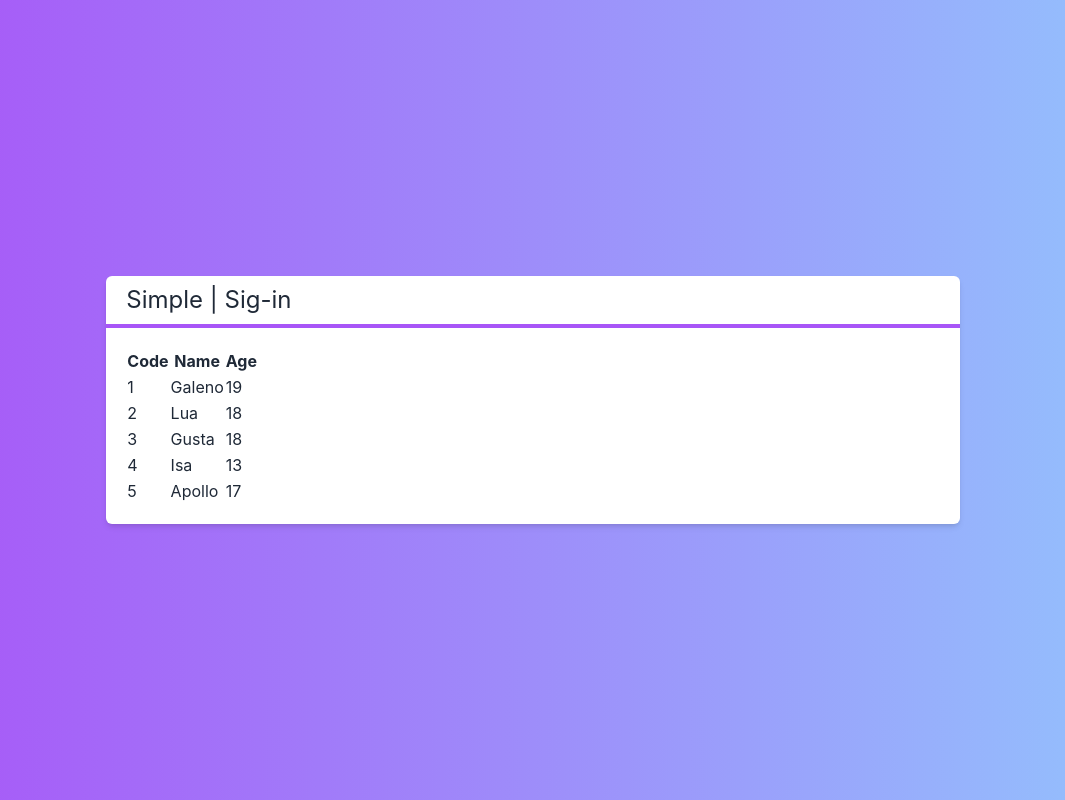
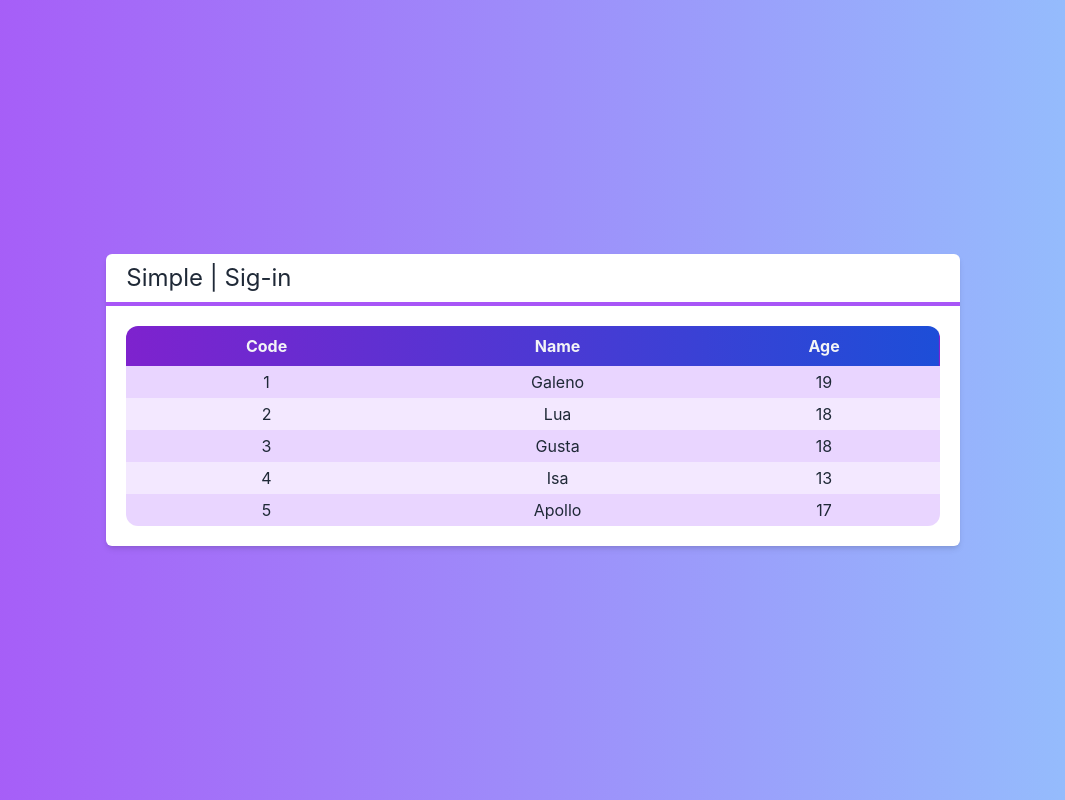
Before and after one commit to galenomoon/ProjectRegistration_React, a Next.js app: page / in a window 1280 px wide. Shown: the whole page, without its empty margins (107-1172 px from the left). Built offline with nearby package versions, Linux system fonts and the light colour scheme.

Commit message:
Developing Layout of Table

```diff
--- a/src/components/Table.tsx
+++ b/src/components/Table.tsx
@@ -8,9 +8,9 @@ export default function Table(props: TableProps) {
   function renderHeader() {
     return (
       <tr>
-        <th>Code</th>
-        <th>Name</th>
-        <th>Age</th>
+        <th className="text-center p-2">Code</th>
+        <th className="text-center p-2">Name</th>
+        <th className="text-center p-2">Age</th>
       </tr>
     );
   }
@@ -18,18 +18,28 @@ export default function Table(props: TableProps) {
   function renderData() {
     return props.clients?.map((client, i) => {
       return (
-        <tr key={client.id}>
-          <td>{client.id}</td>
-          <td>{client.name}</td>
-          <td>{client.age}</td>
+        <tr
+          key={client.id}
+          className={`${i % 2 === 0 ? "bg-purple-200" : "bg-purple-100"}`}
+        >
+          <td className="text-center p-1">{client.id}</td>
+          <td className="text-center p-1">{client.name}</td>
+          <td className="text-center p-1">{client.age}</td>
         </tr>
       );
     });
   }
 
   return (
-    <table>
-      <thead>{renderHeader()}</thead>
+    <table className={`w-full rounded-xl overflow-hidden`}>
+      <thead
+        className={`
+      text-gray-100
+      bg-gradient-to-r from-purple-700 to-blue-700
+      `}
+      >
+        {renderHeader()}
+      </thead>
       <tbody>{renderData()}</tbody>
     </table>
   );
```
